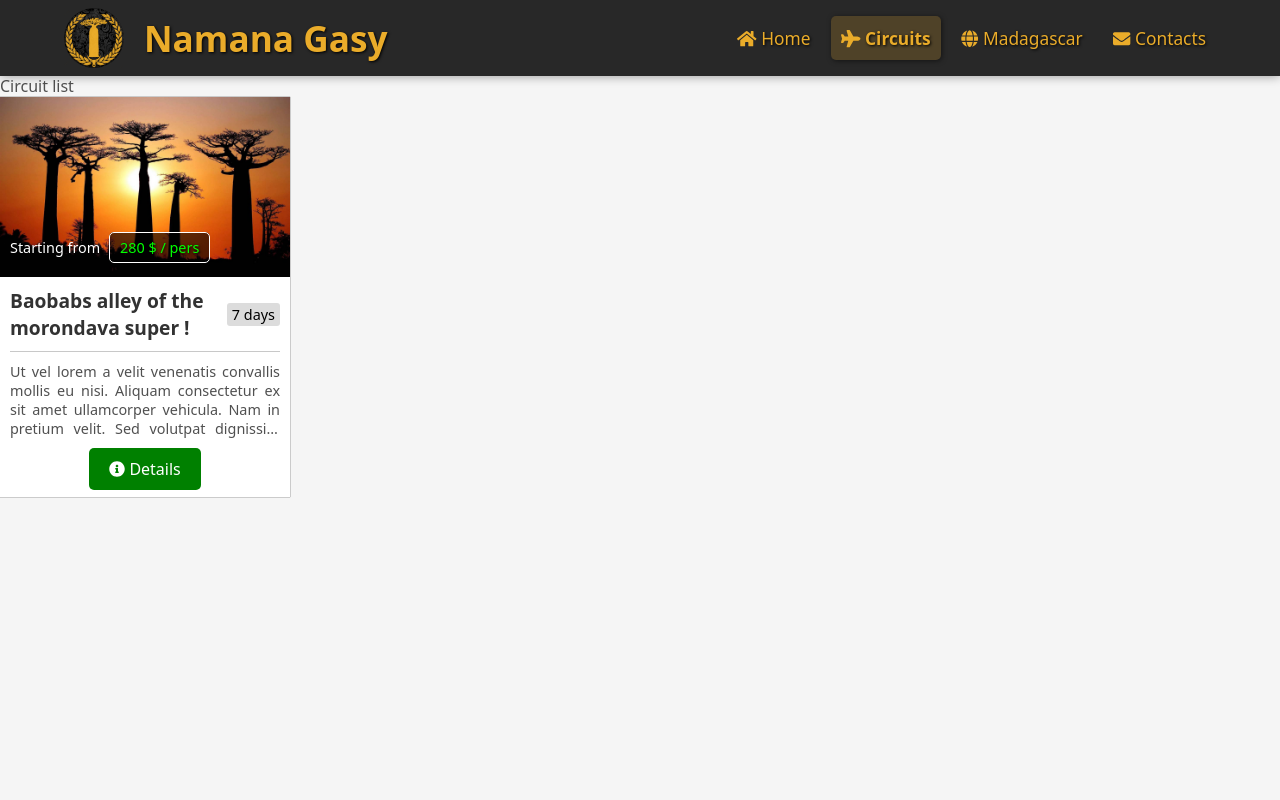
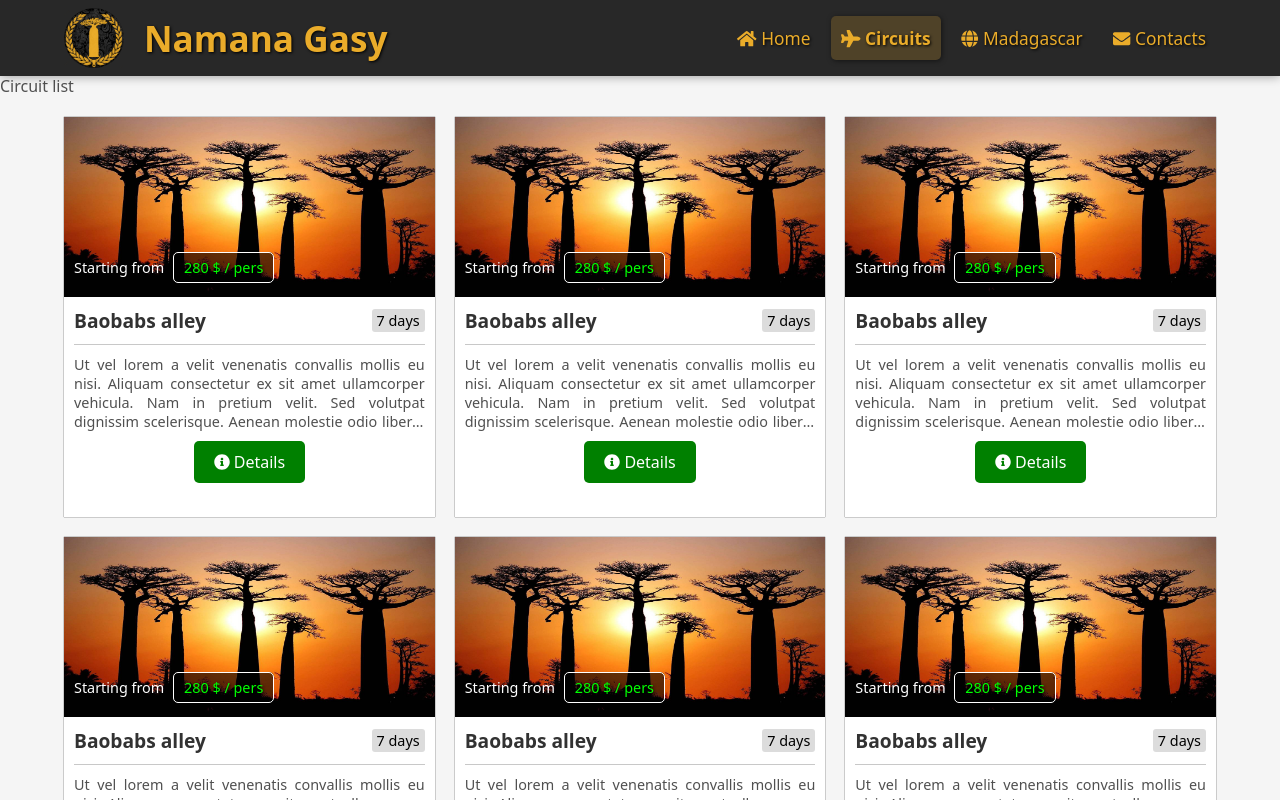
Before and after one commit to TAndrian/namanagasy, a Next.js app: page /circuits in a window 1280 px wide. Built offline with nearby package versions, Linux system fonts and the light colour scheme.

Commit message:
add circuit list

```diff
--- a/components/CircuitCard.jsx
+++ b/components/CircuitCard.jsx
@@ -11,7 +11,7 @@ const CircuitCard = () => (
 		<div className="circuit-card__representation o-h w-100">
 			<div className="w-100 h-100">
 				<Image
-					className="w-100 h-100"
+					className="image w-100 h-100"
 					alt="Baobabs alley"
 					src="images/baobabs-morondava.jpg"
 				/>
@@ -31,7 +31,7 @@ const CircuitCard = () => (
 		</div>
 		<div className="circuit-card__about">
 			<div className="f-r-be-ce">
-				<h2 className="circuit-card__title fs-120 pd-10">Baobabs alley of the morondava super !</h2>
+				<h2 className="circuit-card__title fs-120 pd-10">Baobabs alley</h2>
 				<p className="circuit-card__duration pd-5 mg-r-10 fs-90 black">7 days</p>
 			</div>
 			<div className="circuit-card__separator mg-l-10"></div>
--- /dev/null
+++ b/components/CircuitList.jsx
@@ -0,0 +1,24 @@
+import React from "react";
+import CircuitCard from "components/CircuitCard";
+
+/*
+	List of circuits
+*/
+
+const CircuitList = () => (
+	<div className="circuit-list w-100">
+		<div className="container">
+			<div className="list pd-t-20 pd-b-20">
+				<CircuitCard />
+				<CircuitCard />
+				<CircuitCard />
+				<CircuitCard />
+				<CircuitCard />
+				<CircuitCard />
+				<CircuitCard />
+			</div>
+		</div>
+	</div>
+);
+
+export default CircuitList;
--- a/pages/circuits.jsx
+++ b/pages/circuits.jsx
@@ -1,7 +1,7 @@
 import React, { Fragment } from "react";
 import Heading from "components/Heading";
 import Page from "components/Page";
-import CircuitCard from "components/CircuitCard";
+import CircuitList from "components/CircuitList";
 
 /*
 	Circuits page
@@ -17,7 +17,7 @@ const CircuitsPage = () => (
 		</Heading>
 		<Page active={ 1 }>
 			<p className="pd-t-50 mg-t-25">Circuit list</p>
-			<CircuitCard />
+			<CircuitList />
 		</Page>
 	</Fragment>
 );
--- a/styles/CircuitCard.scss
+++ b/styles/CircuitCard.scss
@@ -1,6 +1,11 @@
 .circuit-card {
-	width: 290px;
+	width: 100%;
 	height: 400px;
+
+	@include screen-x(600px) {
+		height: auto;
+		padding-bottom: 10px;
+	}
 
 	&__title {
 		flex: 1;
@@ -9,6 +14,12 @@
 	&__representation {
 		height: 180px;
 		position: relative;
+		@include screen-x(600px) {
+			height: 250px;
+		}
+		@include screen-x(400px) {
+			height: 200px;
+		}
 	}
 
 	&__separator {
--- /dev/null
+++ b/styles/CircuitList.scss
@@ -0,0 +1,17 @@
+.circuit-list {
+	.list {
+		display: grid;
+		grid-template-columns: repeat(4, 1fr);
+		grid-auto-rows: auto;
+		grid-gap: 20px;
+		@include screen-x(1700px) {
+			grid-template-columns: repeat(3, 1fr);
+		}
+		@include screen-x(800px) {
+			grid-template-columns: repeat(2, 1fr);
+		}
+		@include screen-x(600px) {
+			grid-template-columns: repeat(1, 1fr);
+		}
+	}
+}
--- a/styles/index.scss
+++ b/styles/index.scss
@@ -8,3 +8,4 @@
 @import "./Navbar.scss";
 @import "./CoverHome.scss";
 @import "./CircuitCard.scss";
+@import "./CircuitList.scss";
```
